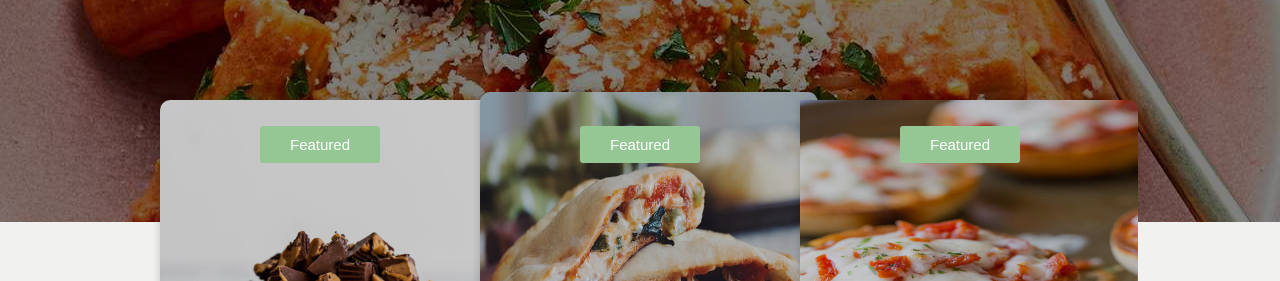
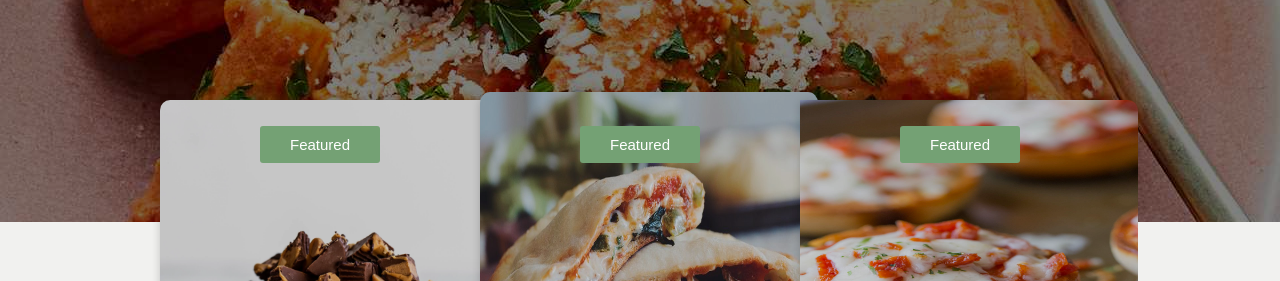
Before and after one commit to samiksha12/recipewebsite, a plain HTML site: page index.html in a window 1280 px wide. Shown: the part 458-739 px from the top of the page. Drawn offline with Linux system fonts and the light colour scheme.

Commit message:
change in css

```diff
--- a/css/home.css
+++ b/css/home.css
@@ -101,7 +101,7 @@ header {
 }
 
 .featured{
-  background-color: rgb(149, 199, 149);
+  background-color: rgb(116 161 116);
   padding: 10px;
   margin: 20px;
   border-radius: 3px;
```
